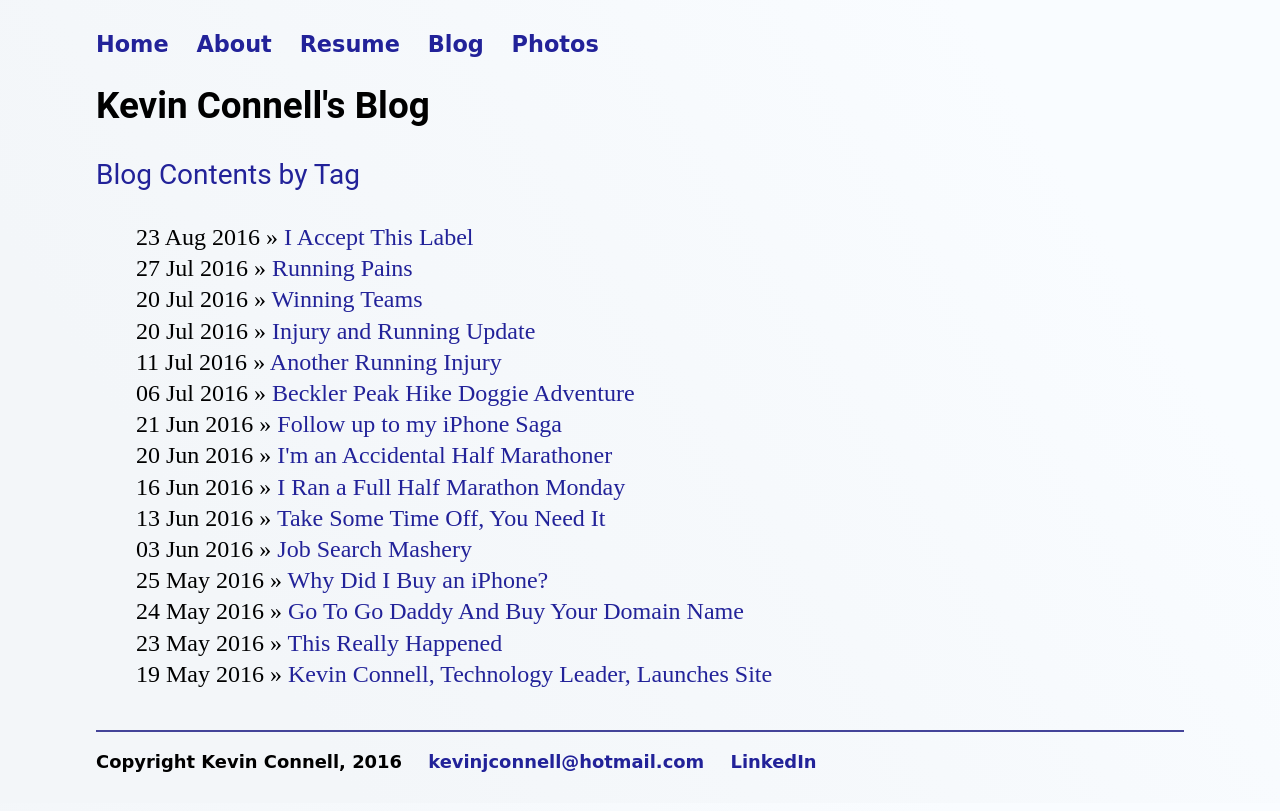
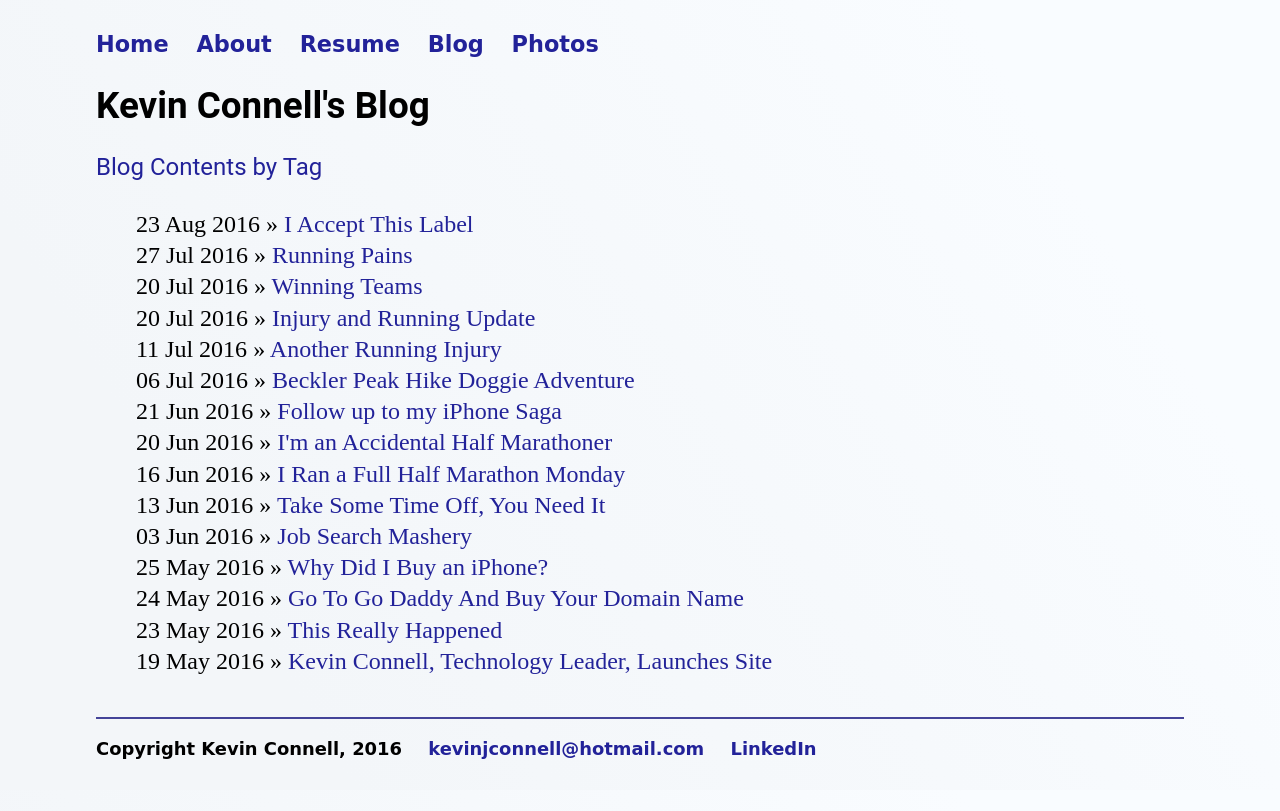
Before and after one commit to mo4dawg/mo4dawg.github.io, a Jekyll site: the page built from blog/index.html, in a window 1280 px wide. Shown: the top 811 px of the page. Built offline with Jekyll 4.4.1, drawn with Linux system fonts in a browser that asks for light colours.

Commit message:
Update index.html

```diff
--- a/blog/index.html
+++ b/blog/index.html
@@ -4,7 +4,7 @@ title: Kevin Connell's Blog
 ---
 	<h1>{{ page.title }}</h1>
 
-	<p style="font-size:28px">
+	<p style="font-size:24px">
 		<a href="/tags">Blog Contents by Tag</a>
 	</p>
 
```
